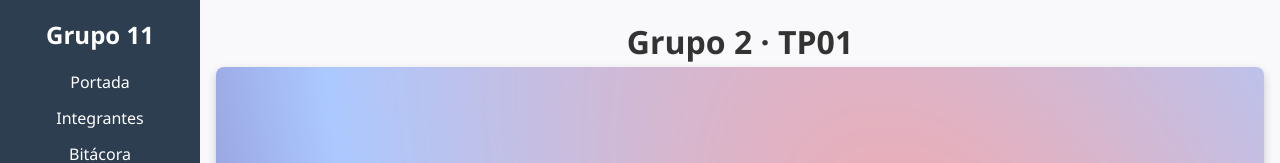
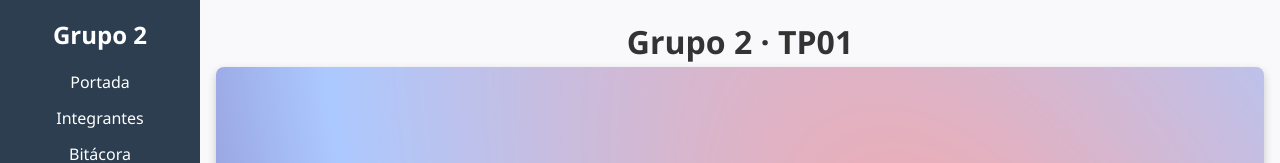
Before and after one commit to romanrios/ifts-front-tp2, a React (Vite) app: page / in a window 1280 px wide. Shown: the top 163 px of the page. Built offline with nearby package versions, Linux system fonts and the light colour scheme.

Commit message:
Update Sidebar.jsx

```diff
--- a/src/components/Sidebar/Sidebar.jsx
+++ b/src/components/Sidebar/Sidebar.jsx
@@ -4,7 +4,7 @@ import styles from './Sidebar.module.css';
 function Sidebar() {
   return (
     <aside className={styles.sidebar}>
-      <h2 className={styles.title}>Grupo 11</h2>
+      <h2 className={styles.title}>Grupo 2</h2>
       <nav>
         <ul className={styles.menu}>
           <li className={styles.menuItem}>
```
